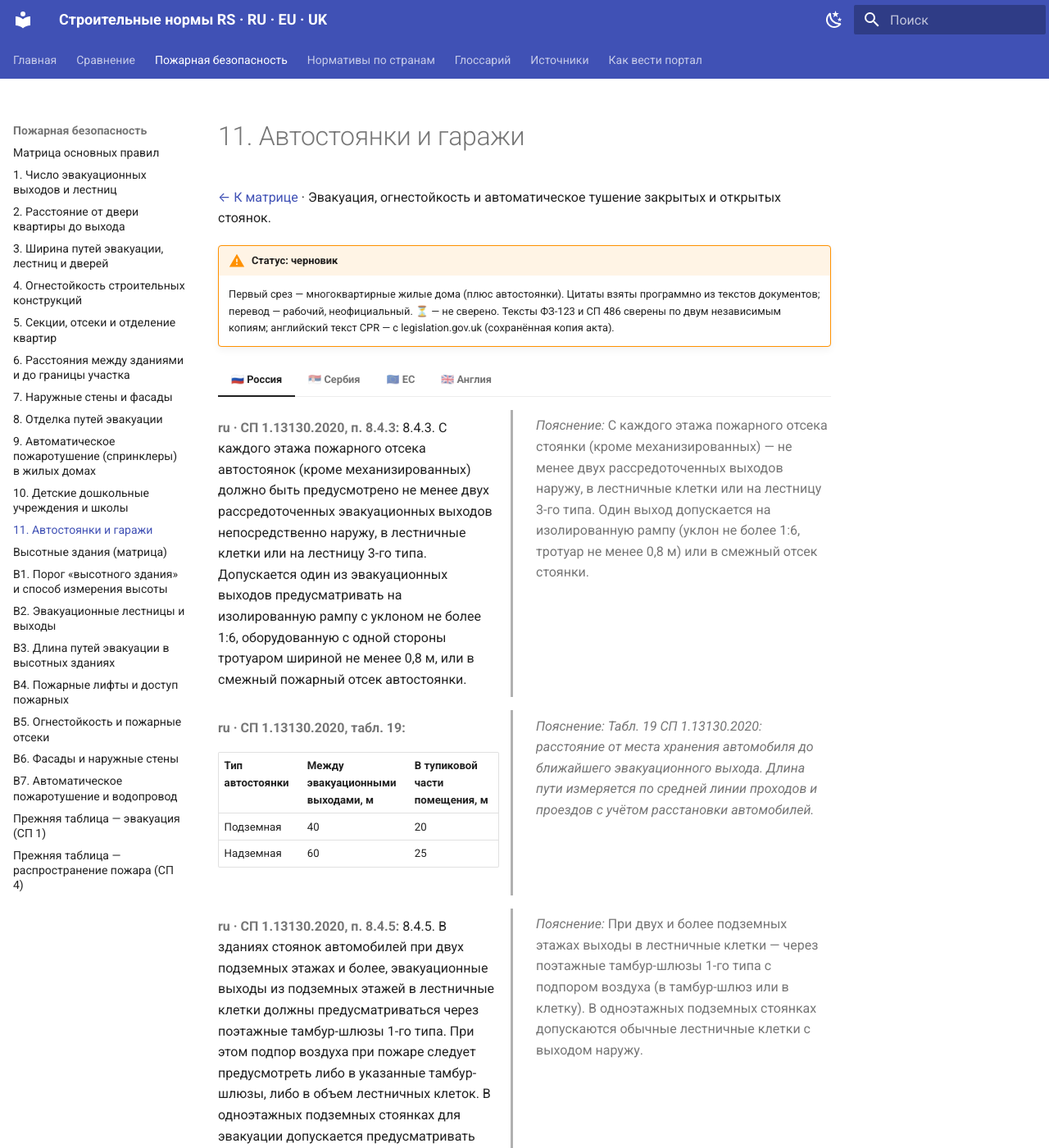
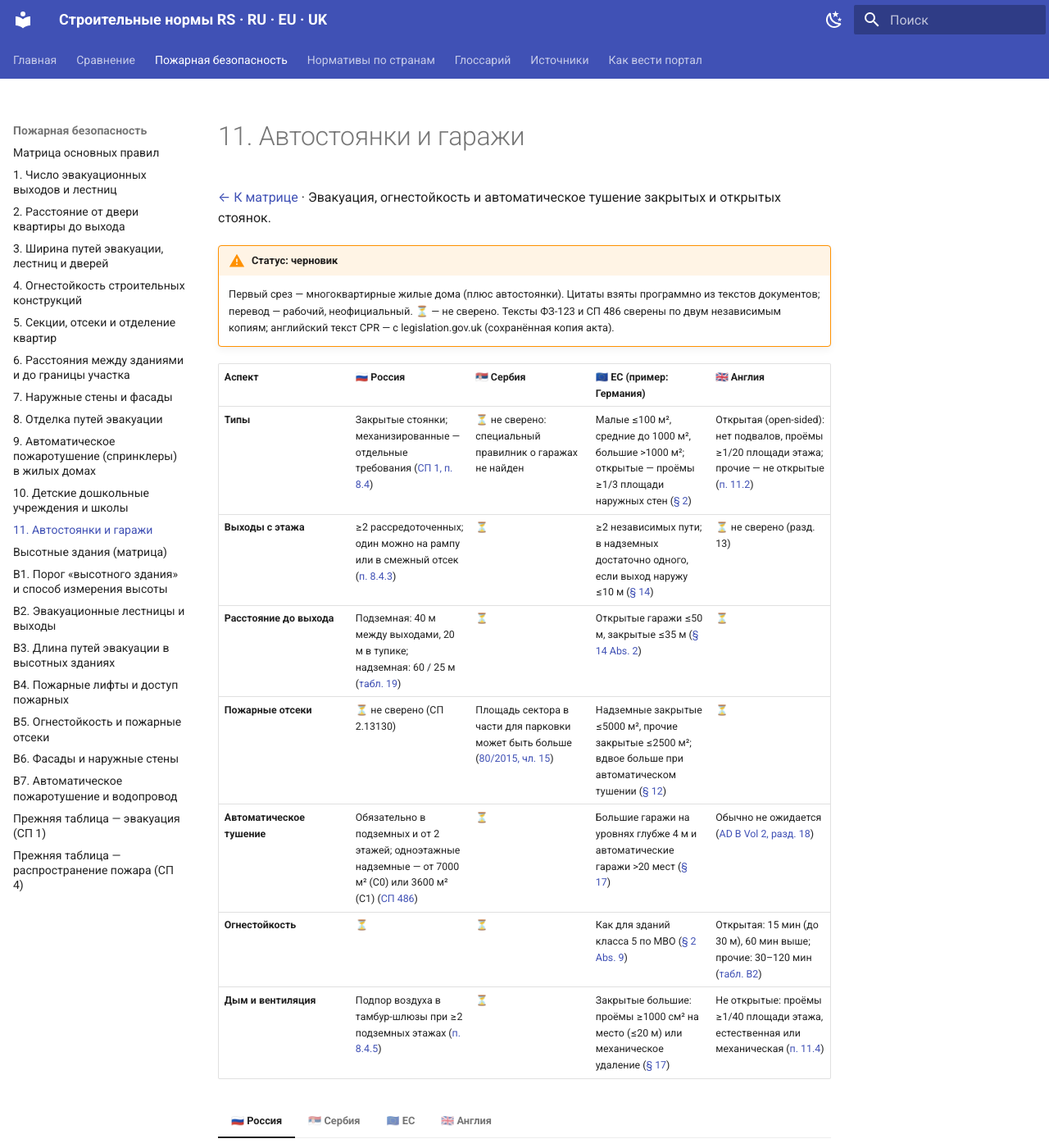
Before and after one commit to kuskuznetsova-ux/building_codes, an MkDocs documentation site: the page built from docs/pozharnaya/avtostoyanki.md, in a window 1280 px wide and 1400 px high. Shown: the whole window at 82% size. Built offline with MkDocs 1.6.1 and Material for MkDocs 9.7.7, drawn with Linux system fonts in a browser that asks for light colours.

Commit message:
Автостоянки: сводная таблица RU/RS/EU/UK вверху страницы
Co-Authored-By: Claude Sonnet 5.5 <noreply@anthropic.com>
Claude-Session: https://claude.ai/code/session_0122hhqtBpSHCqfvDdzcrmhd

```diff
--- a/docs/pozharnaya/avtostoyanki.md
+++ b/docs/pozharnaya/avtostoyanki.md
@@ -4,6 +4,20 @@
 
 !!! warning "Статус: черновик"
     Первый срез — многоквартирные жилые дома (плюс автостоянки). Цитаты взяты программно из текстов документов; перевод — рабочий, неофициальный. **⏳** — не сверено. Тексты ФЗ-123 и СП 486 сверены по двум независимым копиям; английский текст CPR — с legislation.gov.uk (сохранённая копия акта).
+
+<div class="matrix fire" markdown>
+
+| Аспект | 🇷🇺 Россия | 🇷🇸 Сербия | 🇪🇺 ЕС (пример: Германия) | 🇬🇧 Англия |
+|---|---|---|---|---|
+| **Типы** | Закрытые стоянки; механизированные — отдельные требования ([СП 1, п. 8.4](avtostoyanki.md#ru)) | ⏳ не сверено: специальный правилник о гаражах не найден | Малые ≤100 м², средние до 1000 м², большие >1000 м²; открытые — проёмы ≥1/3 площади наружных стен ([§ 2](avtostoyanki.md#eu)) | Открытая (open-sided): нет подвалов, проёмы ≥1/20 площади этажа; прочие — не открытые ([п. 11.2](avtostoyanki.md#uk)) |
+| **Выходы с этажа** | ≥2 рассредоточенных; один можно на рампу или в смежный отсек ([п. 8.4.3](avtostoyanki.md#ru)) | ⏳ | ≥2 независимых пути; в надземных достаточно одного, если выход наружу ≤10 м ([§ 14](avtostoyanki.md#eu)) | ⏳ не сверено (разд. 13) |
+| **Расстояние до выхода** | Подземная: 40 м между выходами, 20 м в тупике; надземная: 60 / 25 м ([табл. 19](avtostoyanki.md#ru)) | ⏳ | Открытые гаражи ≤50 м, закрытые ≤35 м ([§ 14 Abs. 2](avtostoyanki.md#eu)) | ⏳ |
+| **Пожарные отсеки** | ⏳ не сверено (СП 2.13130) | Площадь сектора в части для парковки может быть больше ([80/2015, чл. 15](avtostoyanki.md#rs)) | Надземные закрытые ≤5000 м², прочие закрытые ≤2500 м²; вдвое больше при автоматическом тушении ([§ 12](avtostoyanki.md#eu)) | ⏳ |
+| **Автоматическое тушение** | Обязательно в подземных и от 2 этажей; одноэтажные надземные — от 7000 м² (С0) или 3600 м² (С1) ([СП 486](avtostoyanki.md#ru)) | ⏳ | Большие гаражи на уровнях глубже 4 м и автоматические гаражи >20 мест ([§ 17](avtostoyanki.md#eu)) | Обычно не ожидается ([AD B Vol 2, разд. 18](avtostoyanki.md#uk)) |
+| **Огнестойкость** | ⏳ | ⏳ | Как для зданий класса 5 по МВО ([§ 2 Abs. 9](avtostoyanki.md#eu)) | Открытая: 15 мин (до 30 м), 60 мин выше; прочие: 30–120 мин ([табл. B2](avtostoyanki.md#uk)) |
+| **Дым и вентиляция** | Подпор воздуха в тамбур-шлюзы при ≥2 подземных этажах ([п. 8.4.5](avtostoyanki.md#ru)) | ⏳ | Закрытые большие: проёмы ≥1000 см² на место (≤20 м) или механическое удаление ([§ 17](avtostoyanki.md#eu)) | Не открытые: проёмы ≥1/40 площади этажа, естественная или механическая ([п. 11.4](avtostoyanki.md#uk)) |
+
+</div>
 
 === "🇷🇺 Россия"
 
```
